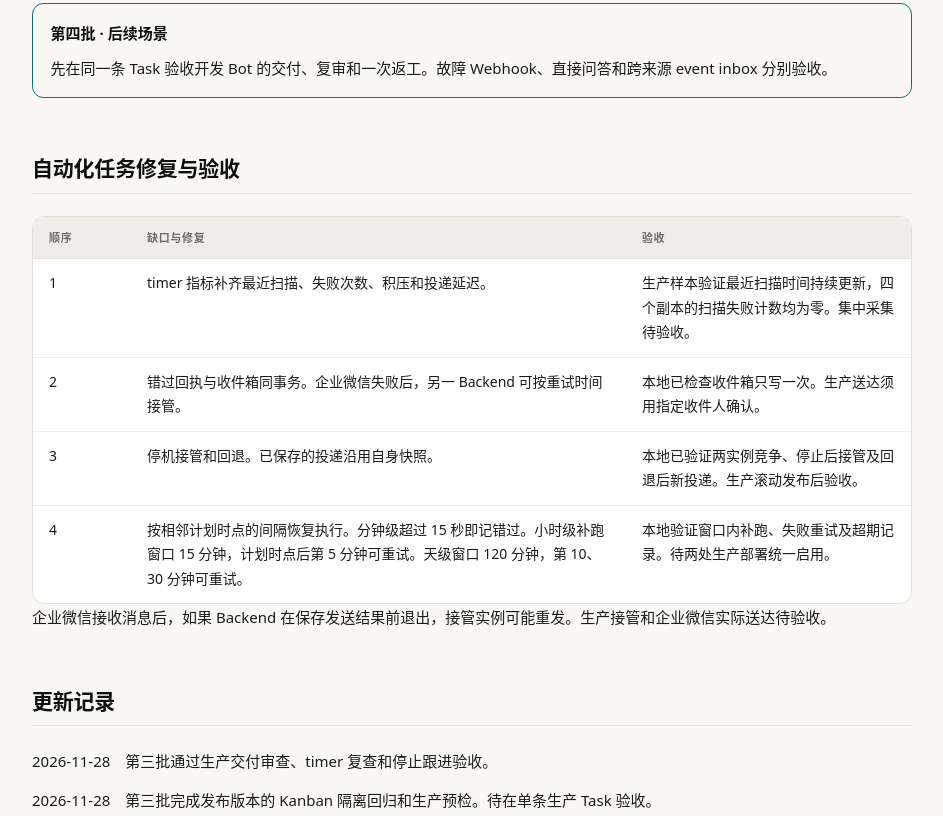
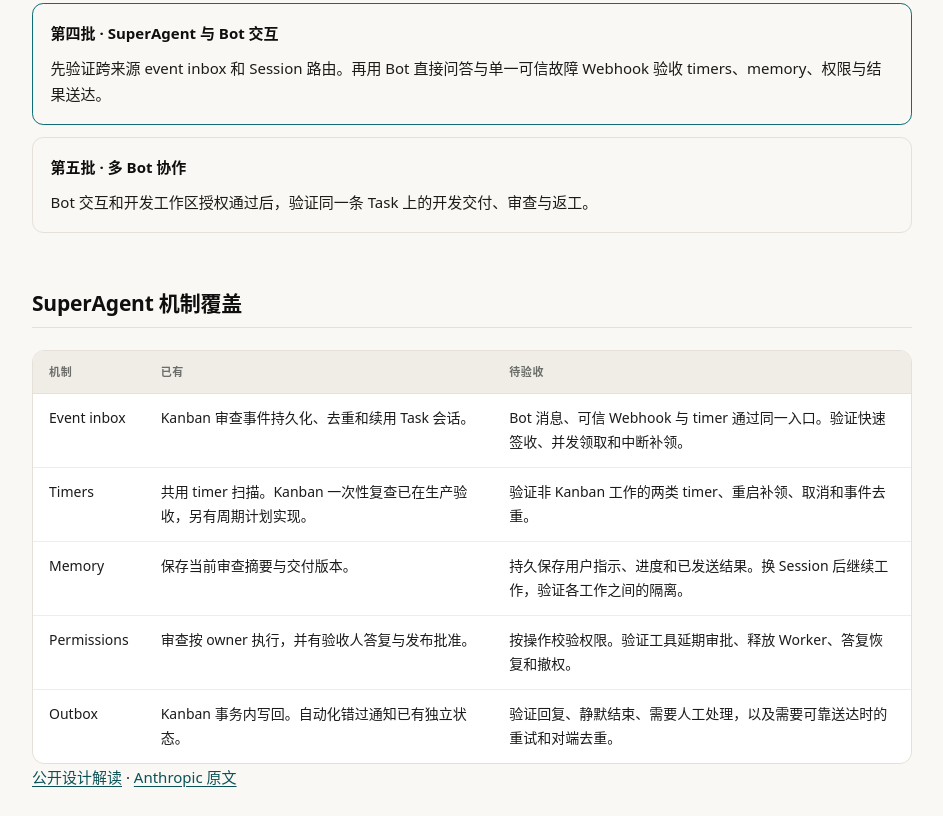
Before and after one commit to feng-y/lemon-pages, a plain HTML site: page public/reports/agent-kanban-progress/index.html in a window 1280 px wide. Shown: the part 1249-2065 px from the top of the page, without its empty margins (168-1111 px from the left). Drawn offline with Linux system fonts and the light colour scheme.

Commit message:
Publish reports/agent-kanban-progress

```diff
--- a/public/reports/agent-kanban-progress/index.html
+++ b/public/reports/agent-kanban-progress/index.html
@@ -420,9 +420,24 @@ footer {
         <p>已整合智能体导航、后台 Session 访问权限和共用 timer。浏览器通过智能体配置与 Kanban 审查回归。MySQL 专项验证了 Run 受理、停止跟进、交付换版以及中断重排。</p></article>
       <article><h3>第三批 · Kanban 首版验收</h3>
         <p>管理员只对指定的生产 Task 开启协作。Rook 将审查结论写回当次交付。timer 在原 Task 会话启动新的 Run。停止后跨过下一次计划时点，复查与新交付均未唤醒 Rook。验收 Task 已关闭，临时配置已还原。</p></article>
-      <article data-current><h3>第四批 · 后续场景</h3>
-        <p>先在同一条 Task 验收开发 Bot 的交付、复审和一次返工。故障 Webhook、直接问答和跨来源 event inbox 分别验收。</p></article>
+      <article data-current><h3>第四批 · SuperAgent 与 Bot 交互</h3>
+        <p>先验证跨来源 event inbox 和 Session 路由。再用 Bot 直接问答与单一可信故障 Webhook 验收 timers、memory、权限与结果送达。</p></article>
+      <article><h3>第五批 · 多 Bot 协作</h3>
+        <p>Bot 交互和开发工作区授权通过后，验证同一条 Task 上的开发交付、审查与返工。</p></article>
     </div>
+  </section>
+  <section id="coverage"><h2>SuperAgent 机制覆盖</h2><hr class="rule">
+    <div class="table-wrap"><table>
+      <thead><tr><th scope="col">机制</th><th scope="col">已有</th><th scope="col">待验收</th></tr></thead>
+      <tbody>
+        <tr><td>Event inbox</td><td>Kanban 审查事件持久化、去重和续用 Task 会话。</td><td>Bot 消息、可信 Webhook 与 timer 通过同一入口。验证快速签收、并发领取和中断补领。</td></tr>
+        <tr><td>Timers</td><td>共用 timer 扫描。Kanban 一次性复查已在生产验收，另有周期计划实现。</td><td>验证非 Kanban 工作的两类 timer、重启补领、取消和事件去重。</td></tr>
+        <tr><td>Memory</td><td>保存当前审查摘要与交付版本。</td><td>持久保存用户指示、进度和已发送结果。换 Session 后继续工作，验证各工作之间的隔离。</td></tr>
+        <tr><td>Permissions</td><td>审查按 owner 执行，并有验收人答复与发布批准。</td><td>按操作校验权限。验证工具延期审批、释放 Worker、答复恢复和撤权。</td></tr>
+        <tr><td>Outbox</td><td>Kanban 事务内写回。自动化错过通知已有独立状态。</td><td>验证回复、静默结束、需要人工处理，以及需要可靠送达时的重试和对端去重。</td></tr>
+      </tbody>
+    </table></div>
+    <p><a href="https://pages.lemonyhn.top/reports/building-always-on-agents/">公开设计解读</a> · <a href="https://claude.com/resources/articles/building-always-on-agents">Anthropic 原文</a></p>
   </section>
   <section id="checks"><h2>自动化任务修复与验收</h2><hr class="rule">
     <div class="table-wrap"><table>
@@ -437,6 +452,7 @@ footer {
     <p>企业微信接收消息后，如果 Backend 在保存发送结果前退出，接管实例可能重发。生产接管和企业微信实际送达待验收。</p>
   </section>
   <section id="updates"><h2>更新记录</h2><hr class="rule">
+    <p><time>2026-11-28</time>　核对 SuperAgent 五项机制。Bot 交互及其依赖排在多 Bot 协作之前。</p>
     <p><time>2026-11-28</time>　第三批通过生产交付审查、timer 复查和停止跟进验收。</p>
     <p><time>2026-11-28</time>　第三批完成发布版本的 Kanban 隔离回归和生产预检。待在单条生产 Task 验收。</p>
     <p><time>2026-11-28</time>　内置 Rook 已绑定固定运行身份。两处生产入口读回同一条验收回复，验收 Task 已关闭。</p>
```
Also changed, not shown: public/index.html (+1 -1 lines), .to-pages/catalog.json.
